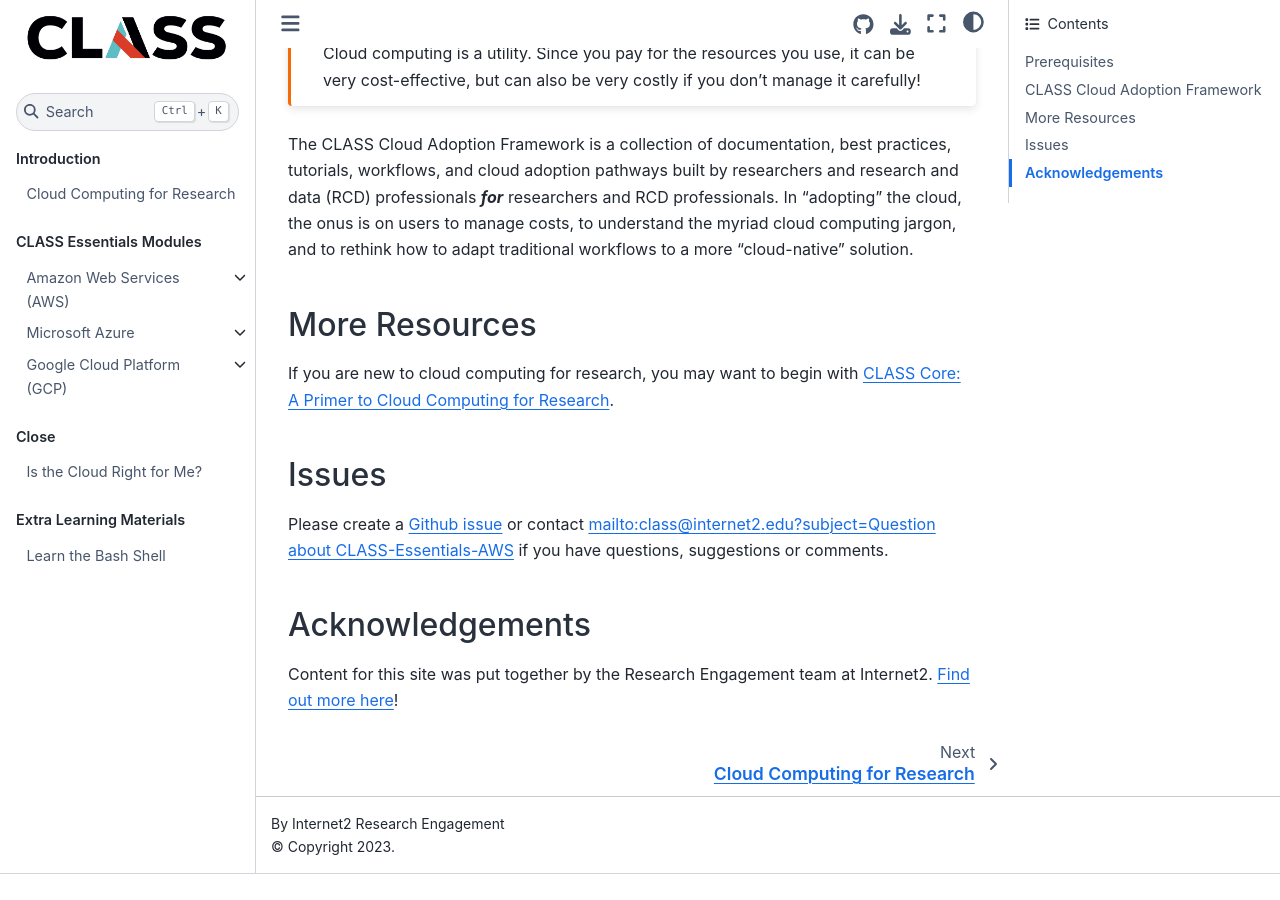
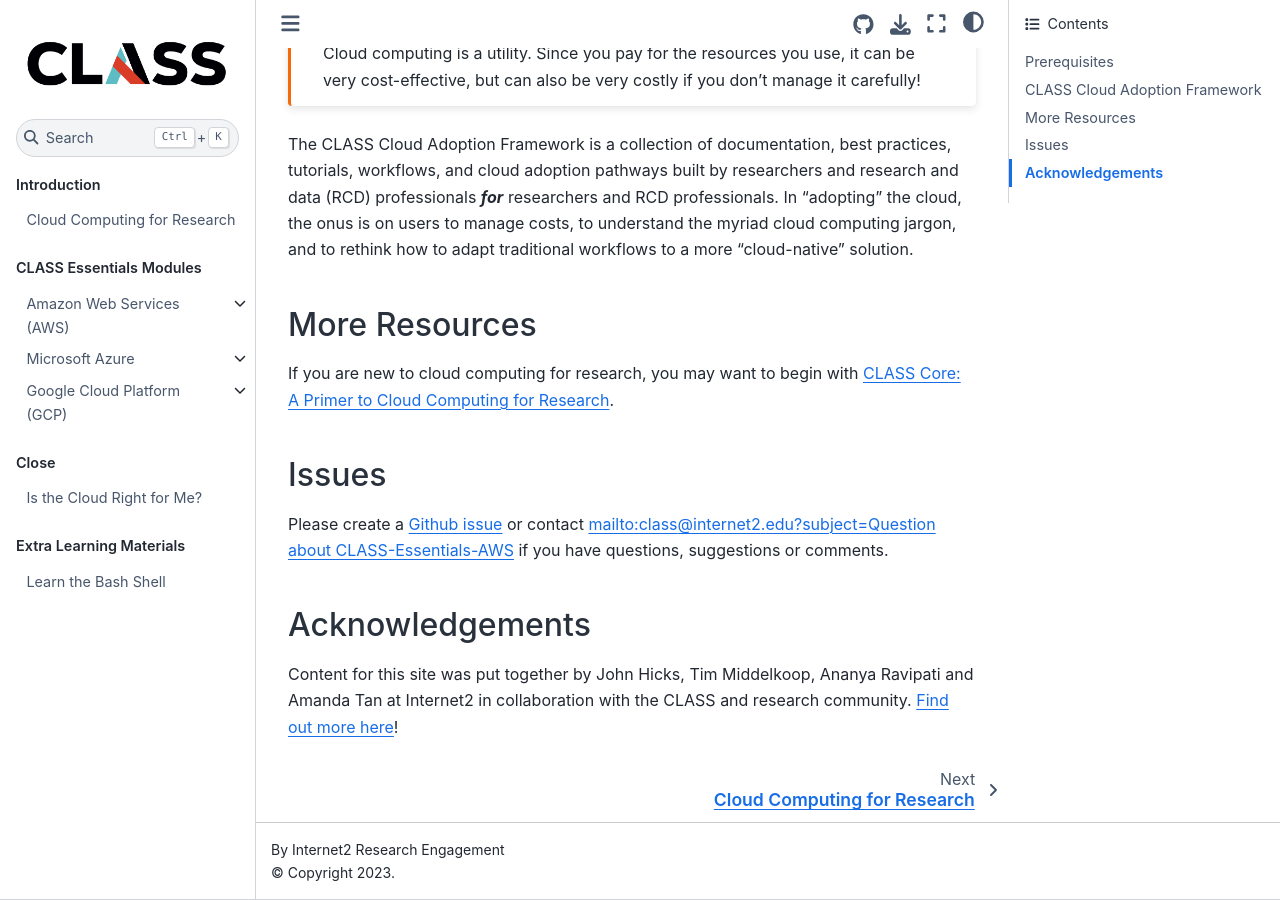
Before and after one commit to middelkoopt/CLASS-Essentials, a Jupyter Book: the page built from content/intro.md, in a window 1280 px wide and 900 px high, scrolled down 1407 px. Built offline with Jupyter Book 1.0.4 settings and Sphinx 7.4.7 and the Sphinx Book theme 1.1.4, drawn with Linux system fonts in a browser that asks for light colours; before the commit the page ends 2281 px from its top, so only the background shows below that.

```diff
--- a/content/intro.md
+++ b/content/intro.md
@@ -47,7 +47,7 @@ Please create a [Github issue](https://github.internet2.edu/CLASS/CLASS-Essentia
 
 ## Acknowledgements
 
-Content for this site was put together by the Research Engagement team at Internet2. [Find out more here](https://internet2.edu/community/research-engagement/internet2-research-engagement-team/)!
+Content for this site was put together by John Hicks, Tim Middelkoop, Ananya Ravipati and Amanda Tan at Internet2 in collaboration with the CLASS and research community. [Find out more here](https://internet2.edu/community/research-engagement/internet2-research-engagement-team/)!
 
 
 <!-- #endregion -->
```
Also changed, not shown: content/AWS/02_intro_to_compute_part1.ipynb, content/AWS/intro_to_AWS_Essentials.ipynb, content/intro_to_cloud.ipynb.
